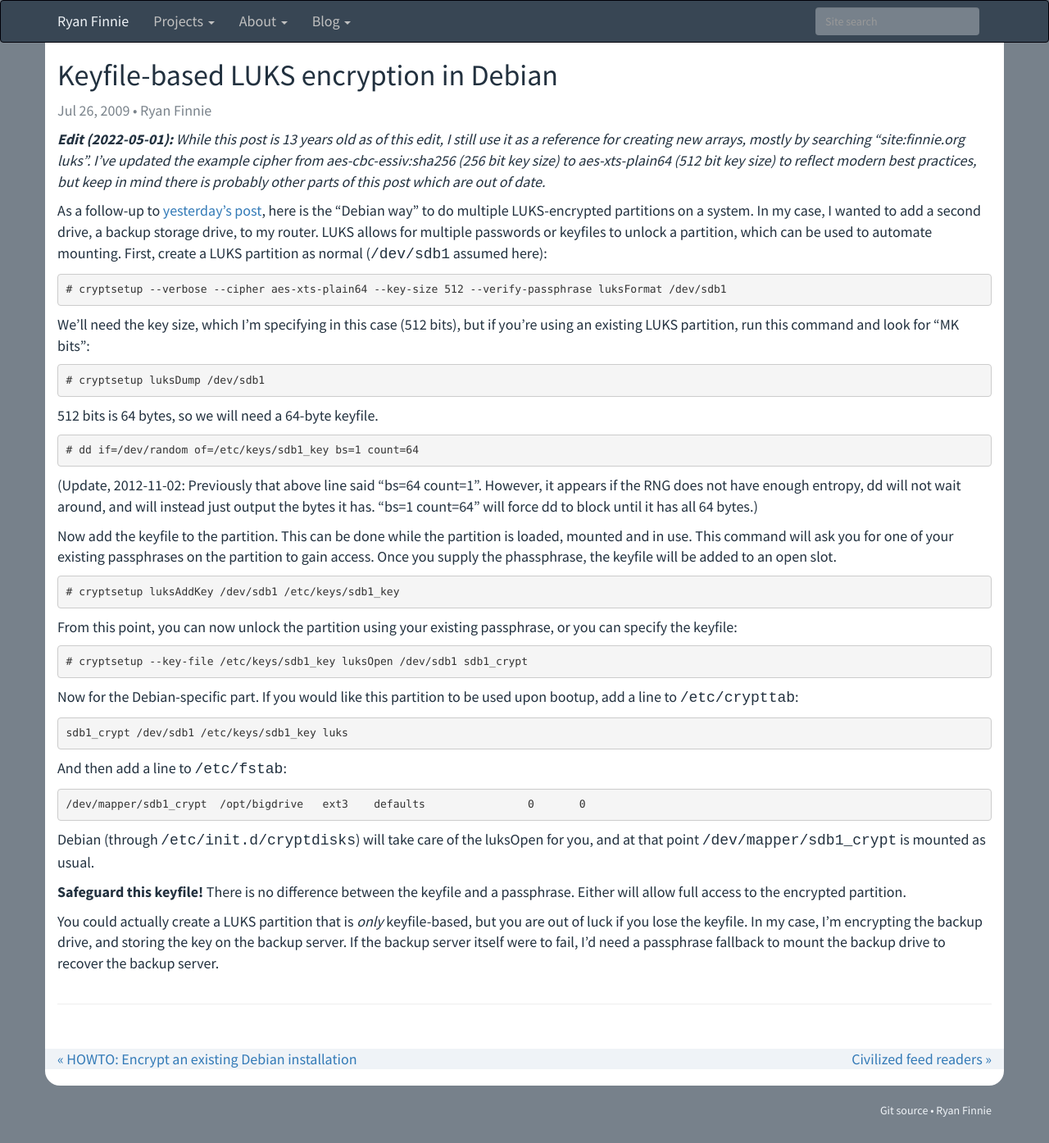
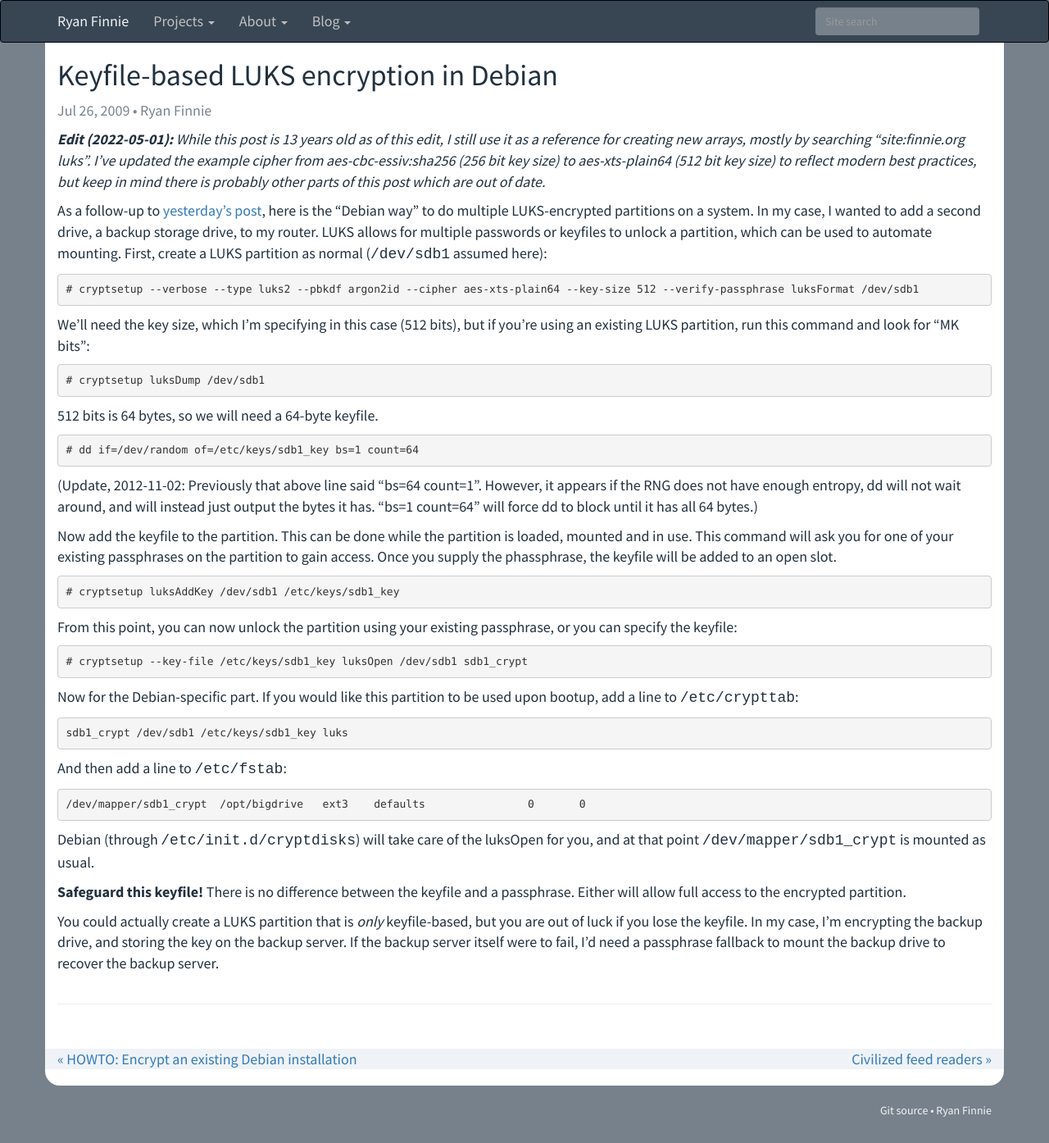
Before and after one commit to rfinnie/jekyll-finnie, a Jekyll site: the page built from _posts/2009-07-26-keyfile-based-luks-encryption-in-debian.md, in a window 1280 px wide. Shown: the whole page at 82% size. Built offline with Jekyll 4.4.1, drawn with Linux system fonts in a browser that asks for light colours; nearby versions of some CDN libraries; comment, search, counter and statistics services are not loaded.

Commit message:
Update cryptsetup invocation with latest recommended ciphers

```diff
--- a/_posts/2009-07-26-keyfile-based-luks-encryption-in-debian.md
+++ b/_posts/2009-07-26-keyfile-based-luks-encryption-in-debian.md
@@ -8,7 +8,7 @@ wp_id: 982
 
 As a follow-up to [yesterday's post]({{ site.url }}{{ site.baseurl }}{% post_url 2009-07-26-howto-encrypt-an-existing-debian-installation %}), here is the "Debian way" to do multiple LUKS-encrypted partitions on a system. In my case, I wanted to add a second drive, a backup storage drive, to my router. LUKS allows for multiple passwords or keyfiles to unlock a partition, which can be used to automate mounting. First, create a LUKS partition as normal (<tt>/dev/sdb1</tt> assumed here):
 
-<pre># cryptsetup --verbose --cipher aes-xts-plain64 --key-size 512 --verify-passphrase luksFormat /dev/sdb1
+<pre># cryptsetup --verbose --type luks2 --pbkdf argon2id --cipher aes-xts-plain64 --key-size 512 --verify-passphrase luksFormat /dev/sdb1
 </pre>
 
 We'll need the key size, which I'm specifying in this case (512 bits), but if you're using an existing LUKS partition, run this command and look for "MK bits":
```
Also changed, not shown: _posts/2009-07-26-howto-encrypt-an-existing-debian-installation.md (+1 -1 lines).
